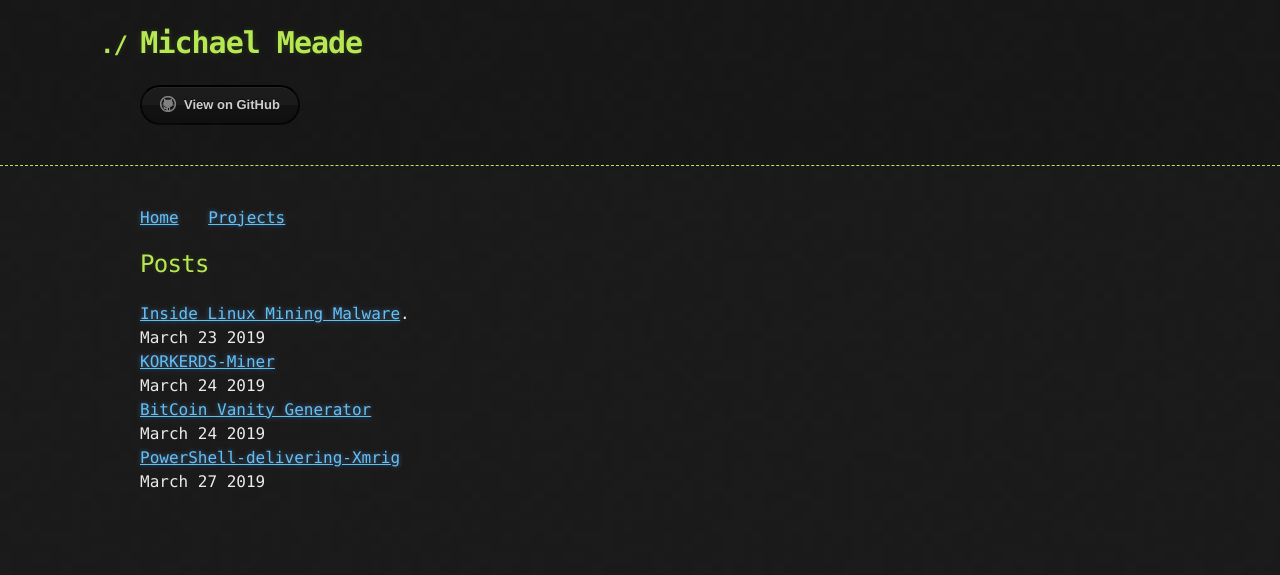
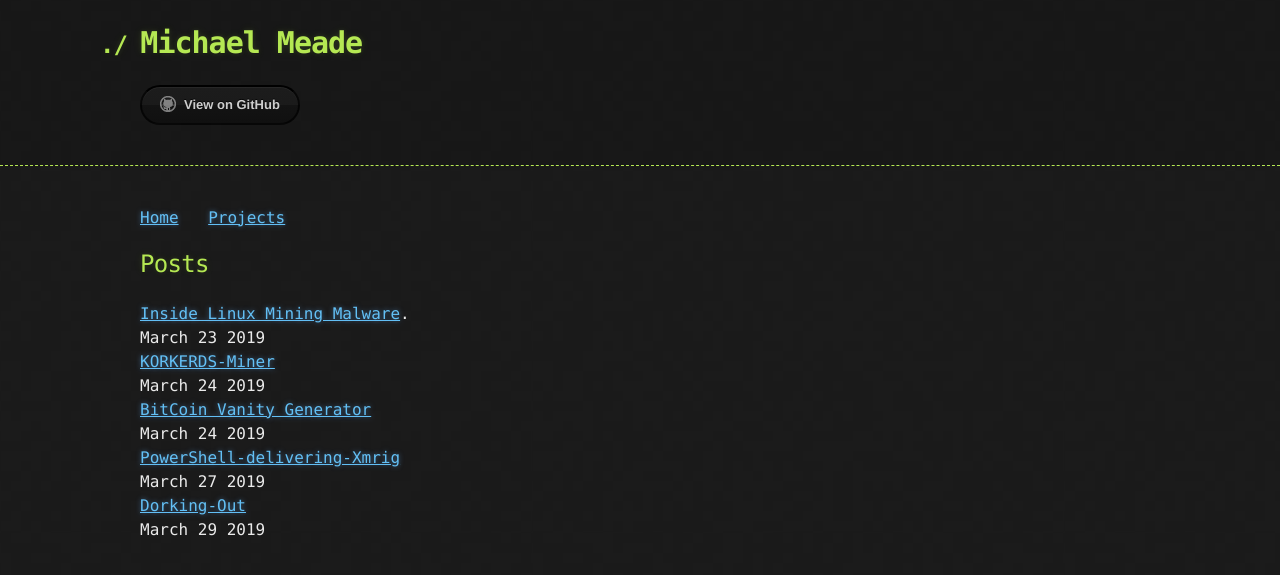
Before and after one commit to Michael-Meade/MinerFind, a Jekyll site: the page built from index.md, in a window 1280 px wide. Shown: the top 575 px of the page. Built offline with Jekyll 4.4.1, drawn with Linux system fonts in a browser that asks for light colours; our own code applies the rules of GitHub Pages for plain Markdown files; the repository's description, which GitHub fills in, is left out.

Commit message:
Update index.md

```diff
--- a/index.md
+++ b/index.md
@@ -8,5 +8,7 @@ March 23 2019<br>
 March 24 2019<br>
 [BitCoin Vanity Generator](./Projects/BitcoinVanityGenerator.md)<br>
 March 24 2019<br>
-[PowerShell-delivering-Xmrig](./powerShellXmrig)<br>
+[PowerShell-delivering-Xmrig](./powerShellXmrig.md)<br>
 March 27 2019<br>
+[Dorking-Out](./dorkingOut.md)<br>
+March 29 2019<br>
```
